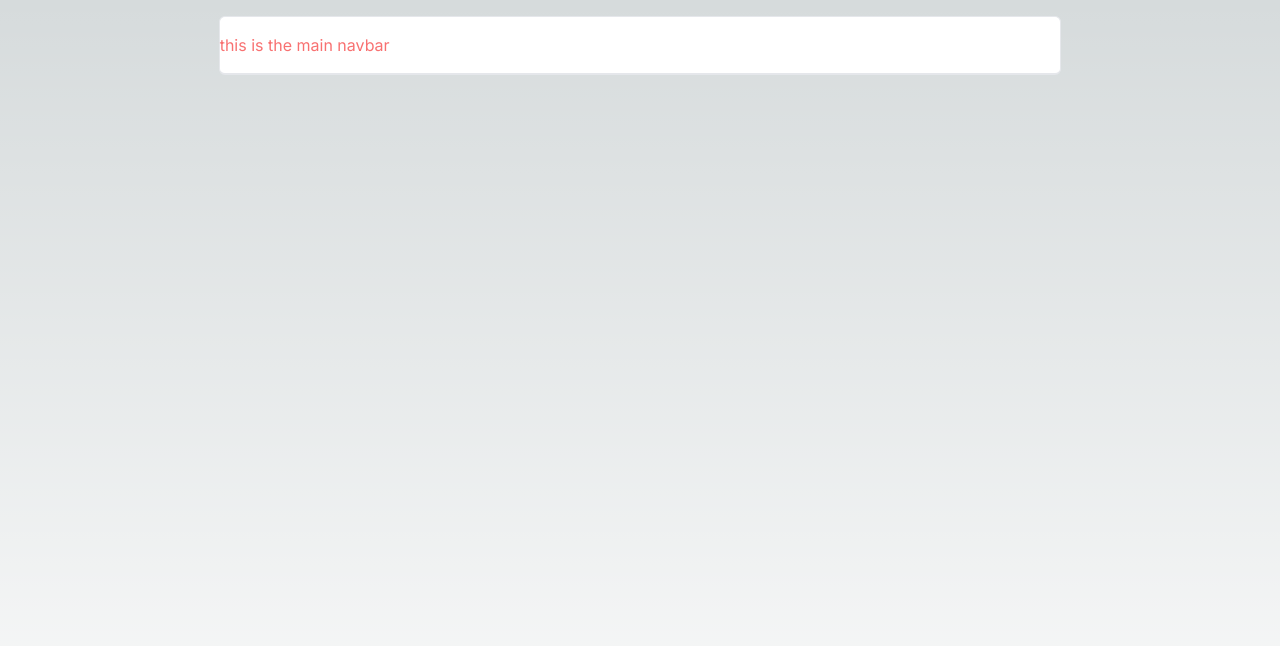
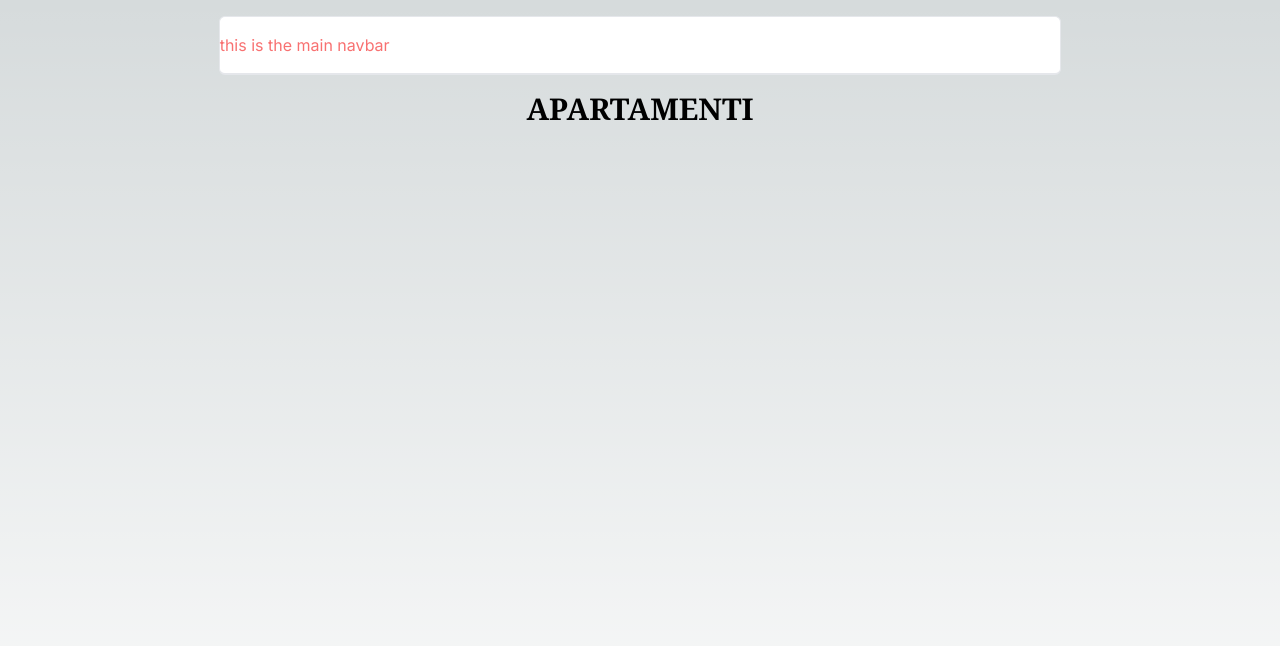
Before and after one commit to Royweru/next14-realestate, a Next.js app: page / in a window 1280 px wide. Shown: the top 646 px of the page. Built offline with nearby package versions, Linux system fonts and the light colour scheme.

Commit message:
modified:   app/layout.tsx 	modified:   app/page.tsx

```diff
--- a/app/layout.tsx
+++ b/app/layout.tsx
@@ -7,7 +7,7 @@ import { Hero } from "@/components/hero";
 const inter = Inter({ subsets: ["latin"] });
 
 export const metadata: Metadata = {
-  title: "Create Next App",
+  title: "Apartamenti",
   description: "Generated by create next app",
 };
 
--- a/app/page.tsx
+++ b/app/page.tsx
@@ -4,7 +4,7 @@ export default function Home() {
   return (
     <main className="flex min-h-screen flex-col items-center justify-between ">
       <h1 className=" text-3xl font-bold font-serif">
-
+         APARTAMENTI
       </h1>
     </main>
   );
```
